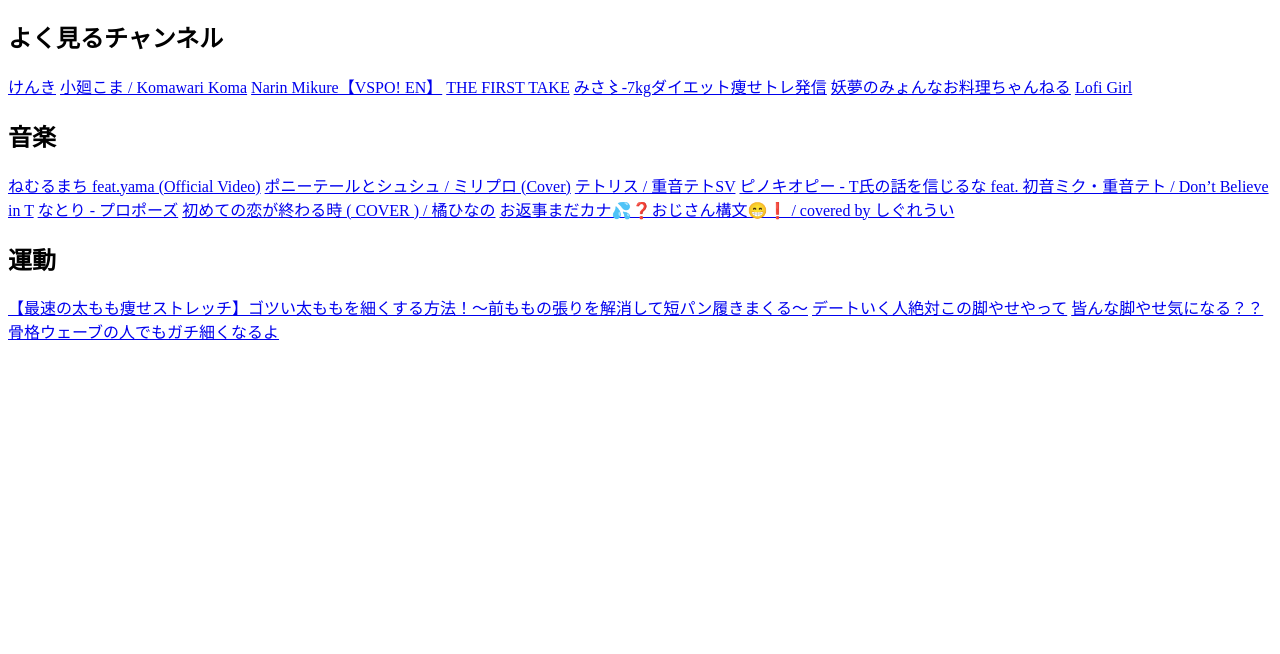
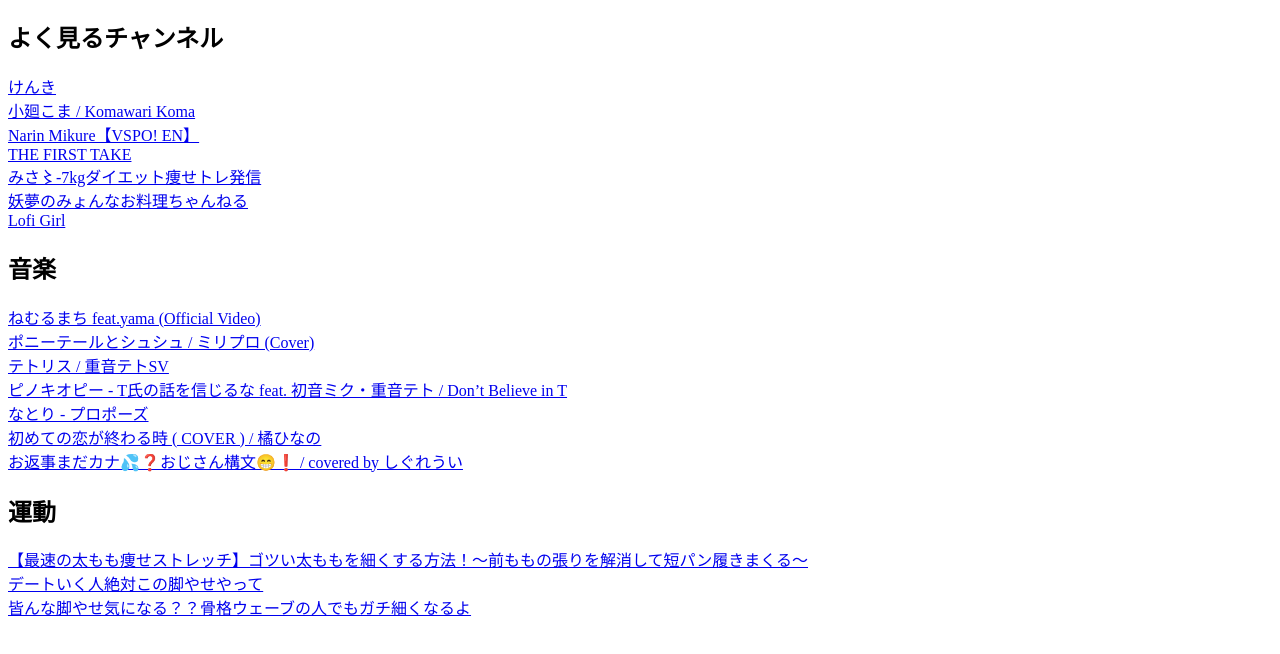
Before and after one commit to EitoISOGAI/music-site, a plain HTML site: page index.html in a window 1280 px wide. Shown: the part 70-724 px from the top of the page. Drawn offline with Linux system fonts and the light colour scheme.

Commit message:
added br tag

```diff
--- a/index.html
+++ b/index.html
@@ -7,24 +7,24 @@
 <body>
   <h1>YouTube リンク集</h1>
   <h2>よく見るチャンネル</h2>
-    <a href="https://www.youtube.com/@Kenki521" target="_blank">けんき</a>
-    <a href="https://www.youtube.com/@komawarikoma" target="_blank">小廻こま / Komawari Koma</a>
-    <a href="https://www.youtube.com/@narinmikure/streams" target="_blank">Narin Mikure【VSPO! EN】</a>
-    <a href="https://www.youtube.com/@The_FirstTake" target="_blank">THE FIRST TAKE</a>
-    <a href="https://www.youtube.com/@misa.diet-7" target="_blank">みさ〻-7kgダイエット痩せトレ発信</a>
-    <a href="https://www.youtube.com/@MyonYoumu/videos" target="_blank">妖夢のみょんなお料理ちゃんねる</a>
-    <a href="https://www.youtube.com/@LofiGirl" target="_blank">Lofi Girl</a>
+    <a href="https://www.youtube.com/@Kenki521" target="_blank">けんき</a><br>
+    <a href="https://www.youtube.com/@komawarikoma" target="_blank">小廻こま / Komawari Koma</a><br>
+    <a href="https://www.youtube.com/@narinmikure/streams" target="_blank">Narin Mikure【VSPO! EN】</a><br>
+    <a href="https://www.youtube.com/@The_FirstTake" target="_blank">THE FIRST TAKE</a><br>
+    <a href="https://www.youtube.com/@misa.diet-7" target="_blank">みさ〻-7kgダイエット痩せトレ発信</a><br>
+    <a href="https://www.youtube.com/@MyonYoumu/videos" target="_blank">妖夢のみょんなお料理ちゃんねる</a><br>
+    <a href="https://www.youtube.com/@LofiGirl" target="_blank">Lofi Girl</a><br>
   <h2>音楽</h2>
-  <a href="https://www.youtube.com/watch?v=ePBjUMEeqBw" target="_blank">ねむるまち feat.yama (Official Video)</a>
-  <a href="https://www.youtube.com/watch?v=OH0g_7k-7aI" target="_blank">ポニーテールとシュシュ / ミリプロ (Cover)</a>
-  <a href="https://www.youtube.com/watch?v=Soy4jGPHr3g" target="_blank">テトリス / 重音テトSV</a>
-  <a href="https://www.youtube.com/watch?v=Jtm6ikBIl0g" target="_blank">ピノキオピー - T氏の話を信じるな feat. 初音ミク・重音テト / Don’t Believe in T</a>
-  <a href="https://www.youtube.com/watch?v=VDdLF1YubI0" target="_blank">なとり - プロポーズ</a>
-  <a href="https://www.youtube.com/watch?v=YuTSkW3RqH8" target="_blank">初めての恋が終わる時 ( COVER ) / 橘ひなの</a>
-  <a href="https://www.youtube.com/watch?v=7MHYrDk2rG0" target="_blank">お返事まだカナ💦❓おじさん構文😁❗️ / covered by しぐれうい</a>
+  <a href="https://www.youtube.com/watch?v=ePBjUMEeqBw" target="_blank">ねむるまち feat.yama (Official Video)</a><br>
+  <a href="https://www.youtube.com/watch?v=OH0g_7k-7aI" target="_blank">ポニーテールとシュシュ / ミリプロ (Cover)</a><br>
+  <a href="https://www.youtube.com/watch?v=Soy4jGPHr3g" target="_blank">テトリス / 重音テトSV</a><br>
+  <a href="https://www.youtube.com/watch?v=Jtm6ikBIl0g" target="_blank">ピノキオピー - T氏の話を信じるな feat. 初音ミク・重音テト / Don’t Believe in T</a><br>
+  <a href="https://www.youtube.com/watch?v=VDdLF1YubI0" target="_blank">なとり - プロポーズ</a><br>
+  <a href="https://www.youtube.com/watch?v=YuTSkW3RqH8" target="_blank">初めての恋が終わる時 ( COVER ) / 橘ひなの</a><br>
+  <a href="https://www.youtube.com/watch?v=7MHYrDk2rG0" target="_blank">お返事まだカナ💦❓おじさん構文😁❗️ / covered by しぐれうい</a><br>
   <h2>運動</h2>
-  <a href="https://www.youtube.com/watch?v=dHvlIEm4aKo" target="_blank">【最速の太もも痩せストレッチ】ゴツい太ももを細くする方法！〜前ももの張りを解消して短パン履きまくる〜</a>
-  <a href="https://www.tiktok.com/@pina.diet/video/7551346235605585170?q=%E8%84%9A%E7%97%A9%E3%81%9B&t=1764161082050" target="_blank">デートいく人絶対この脚やせやって</a>
-  <a href="https://www.tiktok.com/@pina.diet/video/7317243527174343938?q=%E8%84%9A%E7%97%A9%E3%81%9B&t=1764161082050" target="_blank">皆んな脚やせ気になる？？骨格ウェーブの人でもガチ細くなるよ</a>
+  <a href="https://www.youtube.com/watch?v=dHvlIEm4aKo" target="_blank">【最速の太もも痩せストレッチ】ゴツい太ももを細くする方法！〜前ももの張りを解消して短パン履きまくる〜</a><br>
+  <a href="https://www.tiktok.com/@pina.diet/video/7551346235605585170?q=%E8%84%9A%E7%97%A9%E3%81%9B&t=1764161082050" target="_blank">デートいく人絶対この脚やせやって</a><br>
+  <a href="https://www.tiktok.com/@pina.diet/video/7317243527174343938?q=%E8%84%9A%E7%97%A9%E3%81%9B&t=1764161082050" target="_blank">皆んな脚やせ気になる？？骨格ウェーブの人でもガチ細くなるよ</a><br>
 </body>
 </html>
```
